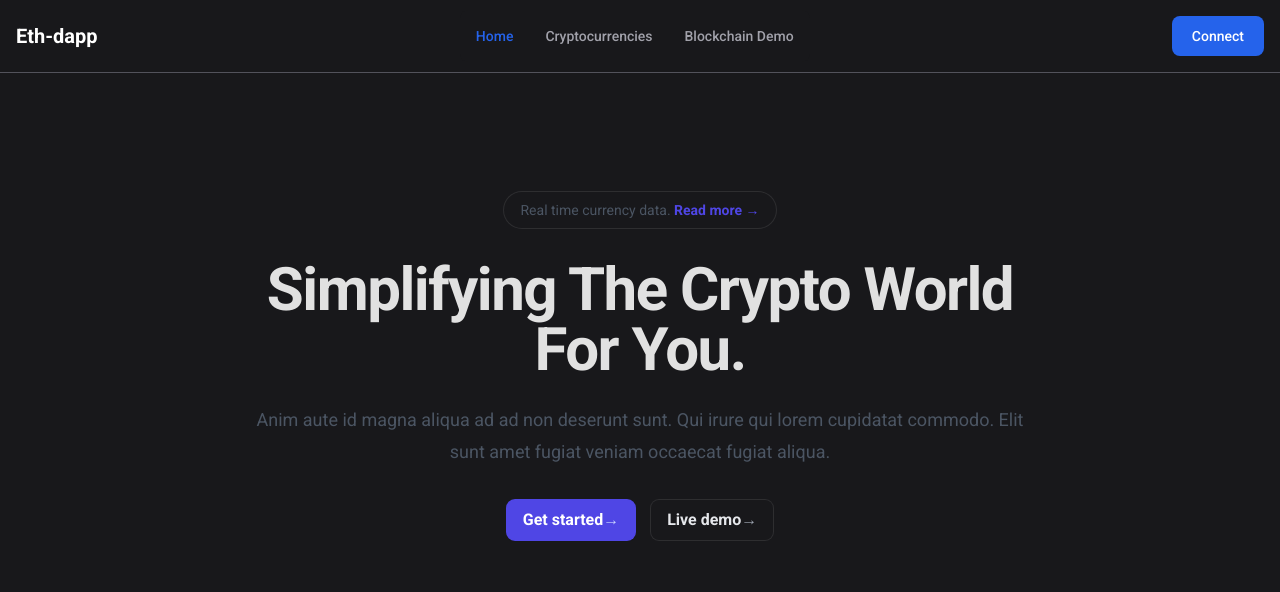
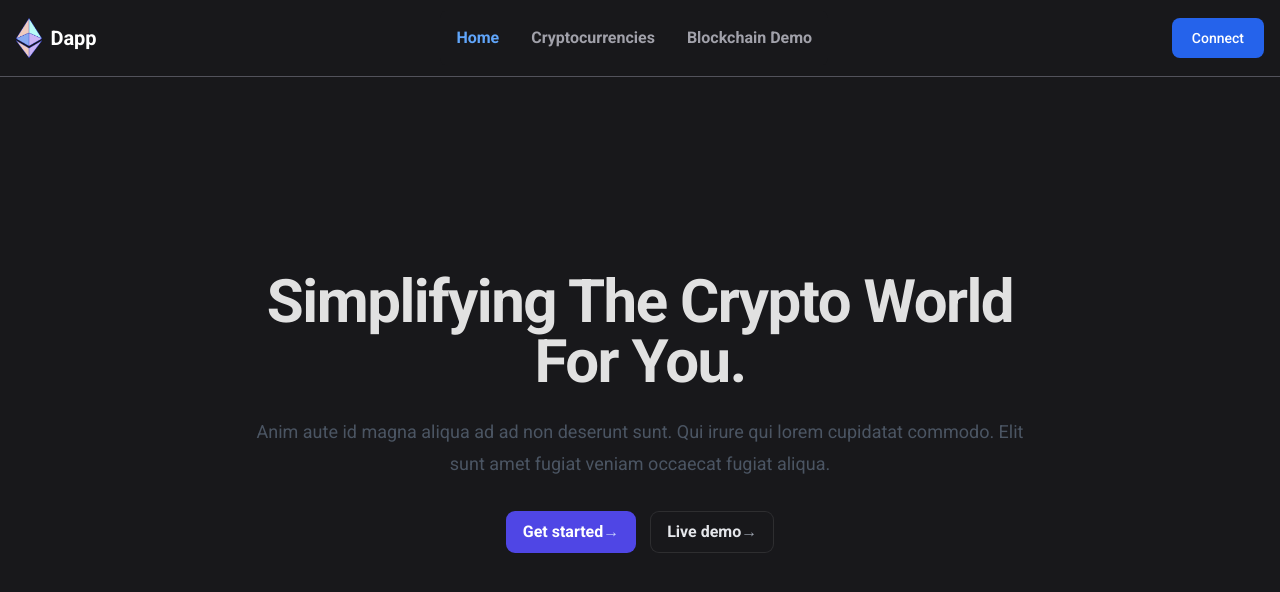
Before and after one commit to WolfieLeader/eth-dapp, a React (Vite) app: page / in a window 1280 px wide. Shown: the top 592 px of the page. Built offline with nearby package versions, Linux system fonts and the light colour scheme; a web font is replaced by a local one.

Commit message:
More content to currencies page

```diff
--- a/src/App.tsx
+++ b/src/App.tsx
@@ -1,6 +1,7 @@
 import React, { lazy, Suspense } from "react";
 import { Routes, Route } from "react-router-dom";
 import Header from "./components/Header/Header";
+import Loading from "./pages/Loading";
 
 const Home = lazy(() => import("./pages/Home"));
 const Currencies = lazy(() => import("./pages/Currencies"));
@@ -8,13 +9,15 @@ const Currencies = lazy(() => import("./pages/Currencies"));
 const App = () => {
   return (
     <>
-      <Header companyName="Eth-dapp" />
-      <Suspense fallback={<div>Loading...</div>}>
-        <Routes>
-          <Route path="/" element={<Home />} />
-          <Route path="/currencies" element={<Currencies />} />
-        </Routes>
-      </Suspense>
+      <Header name="Dapp" />
+      <div className="container mx-auto px-2 sm:px-4 py-20">
+        <Suspense fallback={<Loading />}>
+          <Routes>
+            <Route path="/" element={<Home />} />
+            <Route path="/currencies" element={<Currencies />} />
+          </Routes>
+        </Suspense>
+      </div>
     </>
   );
 };
--- a/src/components/Currencies/CoinList.tsx
+++ b/src/components/Currencies/CoinList.tsx
@@ -13,13 +13,15 @@ const CoinList = ({ popCryptoInfo }: ICoinListProps) => {
   );
 
   return (
+    <div>
+      <div className="text-white text-lg font-semibold tracking-tight sm:text-3xl mt-4">Sorted By Market Cap:</div>
       <section>
-      <h1 className="text-3xl my-4">Cryptocurrencies:</h1>
         {response &&
           (response as ICoinMarketsResponse[]).map((coin) => (
             <Coin key={coin.id} coin={coin} popCryptoInfo={popCryptoInfo} />
           ))}
       </section>
+    </div>
   );
 };
 
--- /dev/null
+++ b/src/components/Currencies/Hero.tsx
@@ -0,0 +1,28 @@
+import React from "react";
+
+const Hero = () => {
+  return (
+    <section className="w-full">
+      <h1 className="text-indigo-400 text-3xl font-bold tracking-tight sm:text-4xl mt-4">
+        Cryptocurrency Prices Currently:
+      </h1>
+      <div className="px-8">
+        <h2 className="text-emerald-300 text-2xl font-normal sm:text-4xl mt-4 text-opacity-80">
+          What is Cryptocurrency?
+        </h2>
+        <p className="px-4 mt-2 text-xl w-full md:w-3/5 text-white text-opacity-70">
+          A cryptocurrency is a digital or virtual currency that is secured by cryptography, which makes it nearly
+          impossible to counterfeit or double spend. Many cryptocurrencies are decentralized networks based on
+          blockchain technology a distributed ledger enforced by a disparate network of computers.
+        </p>
+        <h3 className="text-amber-300 text-lg font-normal sm:text-2xl mt-4 text-opacity-80">Bonus</h3>
+        <p className="px-4 text-xl w-full md:w-3/5 text-white text-opacity-70">
+          A defining feature of cryptocurrencies is that they are generally not issued by any central authority,
+          rendering them theoretically immune to government interference or manipulation.
+        </p>
+      </div>
+    </section>
+  );
+};
+
+export default Hero;
--- /dev/null
+++ b/src/components/Header/ConnectWallet.tsx
@@ -0,0 +1,10 @@
+import React from "react";
+
+//To be Done
+
+const ConnectWallet = () => {
+  return;
+  <div>ConnectWallet</div>;
+};
+
+export default ConnectWallet;
--- a/src/components/Header/Header.tsx
+++ b/src/components/Header/Header.tsx
@@ -1,13 +1,13 @@
 import React, { useState } from "react";
+import EthereumLogo from "../../images/ethereum.png";
 import Bars from "./Bars";
 import Tabs from "./Tabs";
-import MetamaskLogo from "../../images/metamask.png";
 
 interface IHeaderProps {
-  companyName: string;
+  name: string;
 }
 
-const Header = ({ companyName }: IHeaderProps) => {
+const Header = ({ name }: IHeaderProps) => {
   const navigation = [
     { title: "Home", href: "/", current: true },
     { title: "Cryptocurrencies", href: "/currencies", current: false },
@@ -20,7 +20,8 @@ const Header = ({ companyName }: IHeaderProps) => {
     <nav className="px-2 sm:px-4 py-2.5 bg-zinc-900 fixed w-full z-20 top-0 left-0 border-b border-zinc-600">
       <div className="container flex flex-wrap items-center justify-between mx-auto">
         <a href="#" className="flex items-center">
-          <span className="self-center text-xl font-semibold whitespace-nowrap text-white">{companyName}</span>
+          <img src={EthereumLogo} alt="Ethereum Logo" className="h-10 pr-2" />
+          <span className="self-center text-xl font-semibold whitespace-nowrap text-white">{name}</span>
         </a>
         <div className="flex md:order-2">
           <button className="bg-blue-600 hover:bg-blue-700 focus:ring-blue-800 max-md:hidden text-white focus:ring-4 focus:outline-none font-medium rounded-lg text-sm px-5 py-2.5 text-center mr-3 md:mr-0 flex">
--- a/src/components/Header/Tabs.tsx
+++ b/src/components/Header/Tabs.tsx
@@ -12,14 +12,14 @@ const Tab = ({ title, href, current }: ITabProps) => {
       {current ? (
         <a
           href={href}
-          className="block py-2 pl-3 pr-4 bg-blue-600 rounded md:bg-transparent md:text-blue-600 md:p-0 text-white"
+          className="font-bold text-base block py-2 pl-3 pr-4 bg-blue-500 rounded md:bg-transparent md:text-blue-400 md:p-0 text-white"
           aria-current="page">
           {title}
         </a>
       ) : (
         <a
           href={href}
-          className="block py-2 pl-3 pr-4 rounded md:p-0 text-zinc-400 hover:bg-zinc-700 hover:text-white md:hover:bg-transparent border-zinc-700">
+          className="font-bold text-base block py-2 pl-3 pr-4 rounded md:p-0 text-zinc-400 hover:bg-zinc-700 hover:text-white md:hover:bg-transparent border-zinc-700">
           {title}
         </a>
       )}
--- a/src/pages/Currencies.tsx
+++ b/src/pages/Currencies.tsx
@@ -1,5 +1,6 @@
 import React, { useCallback } from "react";
 import { useSearchParams } from "react-router-dom";
+import Hero from "../components/Currencies/Hero";
 import CoinWindow from "../components/Currencies/CoinWindow";
 import CoinList from "../components/Currencies/CoinList";
 
@@ -19,10 +20,11 @@ const Currencies = () => {
   }, [setSearchParams]);
 
   return (
-    <>
+    <div>
+      <Hero />
       <CoinList popCryptoInfo={popCryptoInfo} />
       {currency && <CoinWindow currency={currency} closeCryptoInfo={closeCryptoInfo} />}
-    </>
+    </div>
   );
 };
 
--- a/src/pages/Home.tsx
+++ b/src/pages/Home.tsx
@@ -2,29 +2,17 @@ import React from "react";
 
 const Home = () => {
   return (
-    <>
     <main className="h-screen overflow-hidden">
       <div className="relative px-6 lg:px-8">
         <div className="mx-auto max-w-3xl pt-20 pb-32 sm:pt-48 sm:pb-40">
           <div>
-              <div className="hidden sm:mb-8 sm:flex sm:justify-center">
-                <div className="relative overflow-hidden rounded-full py-1.5 px-4 text-sm leading-6 ring-1 ring-gray-200/10 hover:ring-gray-200/20">
-                  <span className="text-gray-600">
-                    Real time currency data.{" "}
-                    <a href="#" className="font-semibold text-indigo-600">
-                      <span className="absolute inset-0" aria-hidden="true" />
-                      Read more <span aria-hidden="true">&rarr;</span>
-                    </a>
-                  </span>
-                </div>
-              </div>
             <div>
               <h1 className="text-4xl font-bold tracking-tight sm:text-center sm:text-6xl">
                 Simplifying The Crypto World For You.
               </h1>
               <p className="mt-6 text-lg leading-8 text-gray-600 sm:text-center">
-                  Anim aute id magna aliqua ad ad non deserunt sunt. Qui irure qui lorem cupidatat commodo. Elit sunt
-                  amet fugiat veniam occaecat fugiat aliqua.
+                Anim aute id magna aliqua ad ad non deserunt sunt. Qui irure qui lorem cupidatat commodo. Elit sunt amet
+                fugiat veniam occaecat fugiat aliqua.
               </p>
               <div className="mt-8 flex gap-x-4 sm:justify-center">
                 <a
@@ -49,7 +37,6 @@ const Home = () => {
         </div>
       </div>
     </main>
-    </>
   );
 };
 
--- /dev/null
+++ b/src/pages/Loading.tsx
@@ -0,0 +1,7 @@
+import React from "react";
+
+const Loading = () => {
+  return <div>Loading...</div>;
+};
+
+export default Loading;
```
Lines whose indentation alone changed are shown as unchanged.
